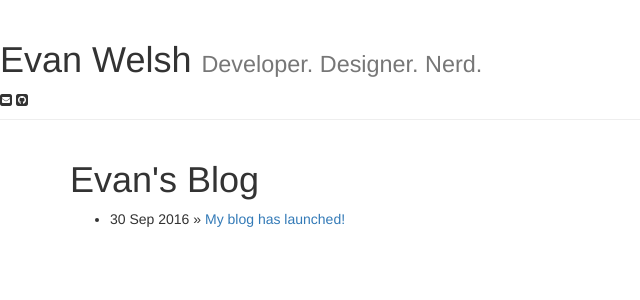
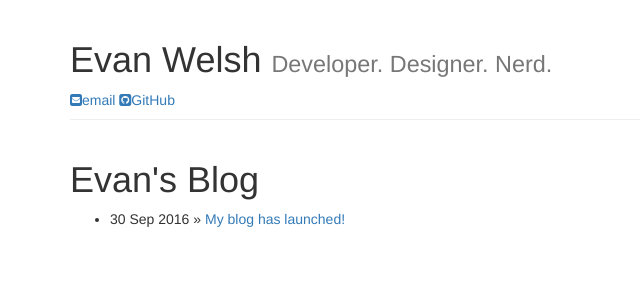
Before and after one commit to ewlsh/rockon999.github.io, a Jekyll site: the page built from blog/index.html, in a window 1280 px wide. Shown: the top 300 px of the page, without its empty margins (0-640 px from the left). Built offline with Jekyll 4.4.1, drawn with Linux system fonts in a browser that asks for light colours; nearby versions of some CDN libraries; library files that are not in the unit come from our copies.

Commit message:
More work.

```diff
--- a/_layouts/default.html
+++ b/_layouts/default.html
@@ -23,15 +23,15 @@
 </head>
 
 <body>
-    <div class="page-header">
-        <h1>Evan Welsh <small>Developer. Designer. Nerd.</small></h1>
-     <div class="social-media">
-
-    <i class="social-media-icon fa fa-envelope-square "></i>
-    <i class="social-media-icon fa fa-github-square"></i>
-</div>
-</div>
-
+    <div class="container">
+        <div class="page-header">
+            <h1>Evan Welsh <small>Developer. Designer. Nerd.</small></h1>
+            <div class="social-media">
+                <a href="mailto:contact@evanwelsh.com" class="icon-link-a"><i class="social-media-icon fa fa-envelope-square icon-link"></i>email</a>
+                <a href="http://github.com/rockon999/" class="icon-link-a"><i class="social-media-icon fa fa-github-square icon-link"></i>GitHub</a>
+            </div>
+        </div>
+    </div>
 
 
     <div class="container">
--- a/index.html
+++ b/index.html
@@ -3,7 +3,7 @@ layout: default
 title: Evan Welsh
 ---
 <div class="container-fluid">
-<h1>About</h1>
+    <h1>About</h1>
 
     <h1>Projects</h1>
     <div class="row">
```
Also changed, not shown: css/main.css (+8 -0 lines).
